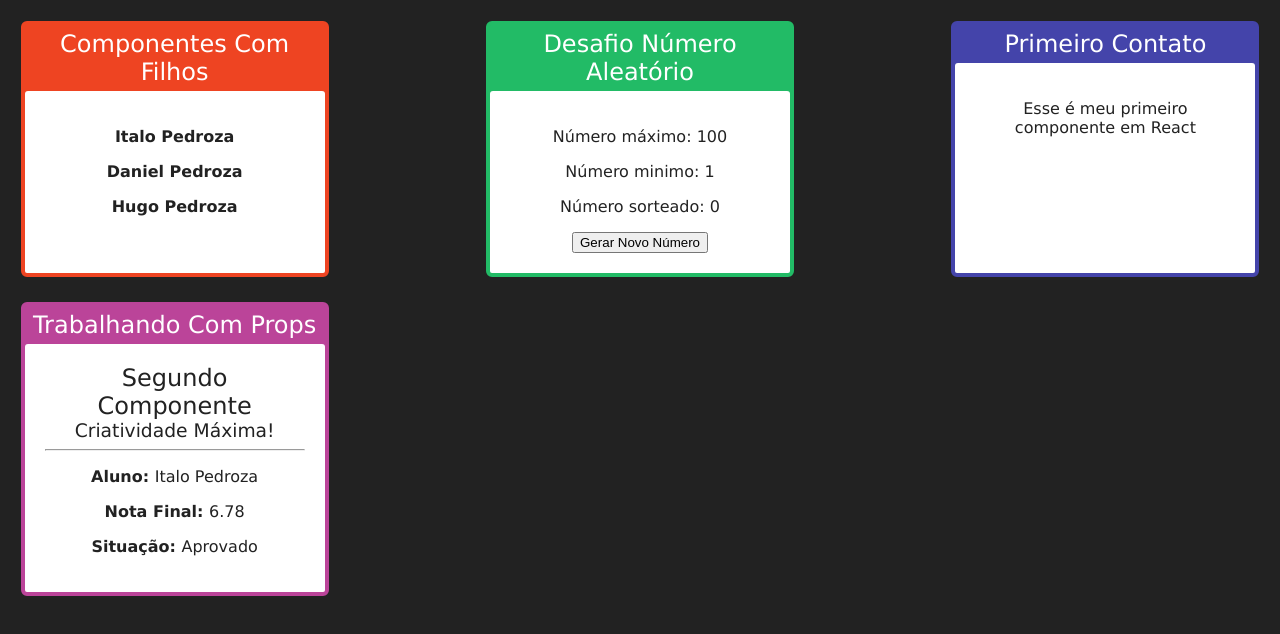
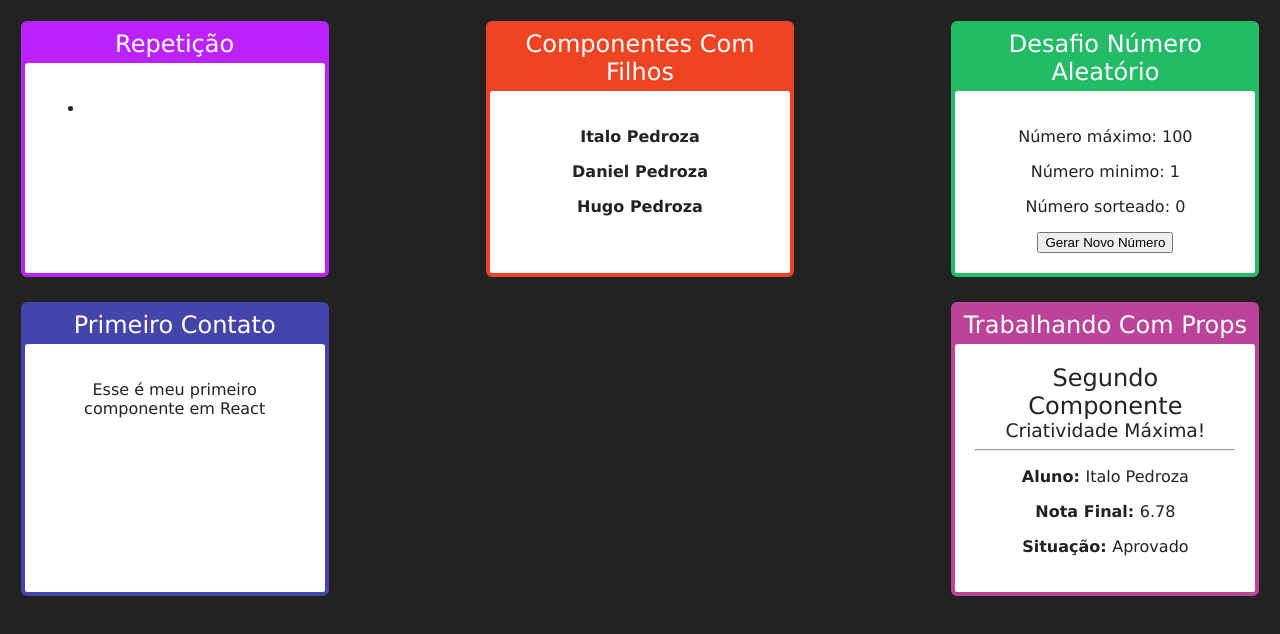
Before and after one commit to italoknd/Curso-REACT-JS, a React (Vite) app in the folder react-fundamentals/: page / in a window 1280 px wide. Shown: the top 634 px of the page. Built offline with nearby package versions, Linux system fonts and the light colour scheme.

Commit message:
importing the new component on app tsx

```diff
--- a/react-fundamentals/src/App.tsx
+++ b/react-fundamentals/src/App.tsx
@@ -5,14 +5,18 @@ import Props from "./components/basicos/Props.jsx";
 import NumeroAleatorio from "./components/basicos/NumeroAleatorio.jsx";
 import Familia from "./components/basicos/Familia.jsx";
 import FamiliaMembro from "./components/basicos/FamiliaMembro.jsx";
+import ListaAlunos from "./components/repeticao/ListaAlunos";
 
 function App() {
   return (
     <div className="cards-container">
+      <Card titulo="Repetição" color="#b2f">
+        <ListaAlunos />
+      </Card>
       <Card titulo="Componentes Com Filhos" color="#e42">
         <Familia sobrenome="Pedroza">
           <FamiliaMembro nome="Italo" />
-          <FamiliaMembro nome="Daniel" />
+          <FamiliaMembro nome="Daniel" sobrenome="Sabino" />
           <FamiliaMembro nome="Hugo" />
         </Familia>
       </Card>
```
